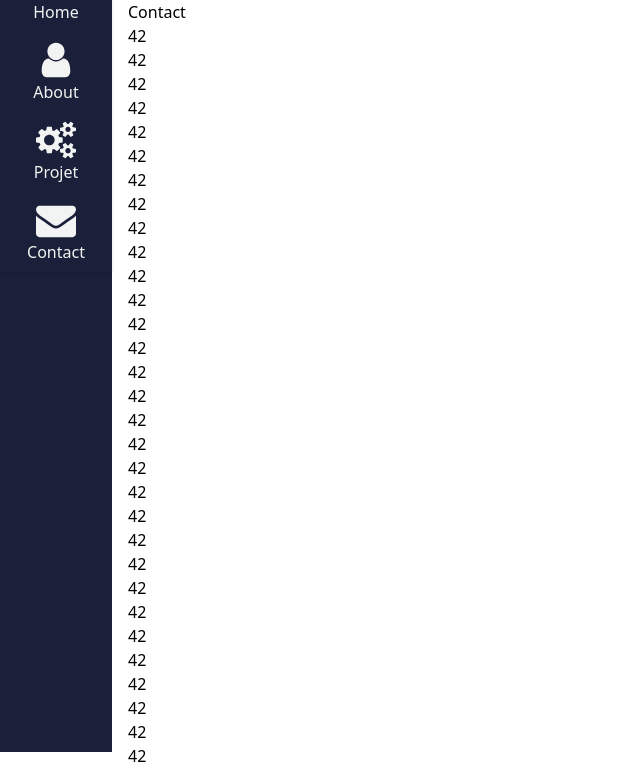
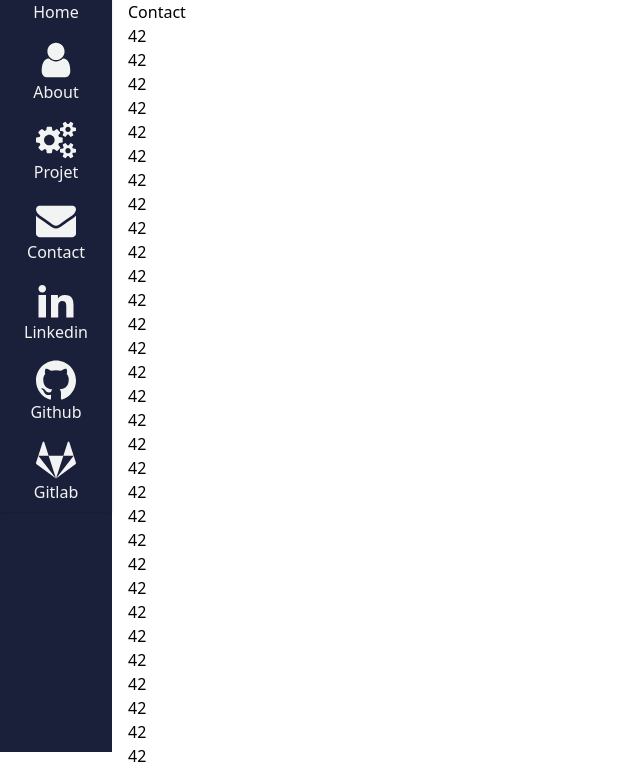
Before and after one commit to batleforc/Portfolio, a React (Create React App) app in the folder client/: page / in a window 1280 px wide. Shown: the part 848-1620 px from the top of the page, without its empty margins (0-640 px from the left). Built offline with nearby package versions, Linux system fonts and the light colour scheme.

Commit message:
[add] Ajout des liens externe

```diff
--- a/client/src/component/MainPage/Nav/DesktopNav.tsx
+++ b/client/src/component/MainPage/Nav/DesktopNav.tsx
@@ -16,6 +16,15 @@ const DesktopNav = ({
         {contents.map(({ Label, Icon, href }) => (
           <ItemNav key={Label} Label={Label} Icon={Icon} href={href} />
         ))}
+        {media.map(({ label, icon, link }) => (
+          <ItemNav
+            key={label}
+            Label={label}
+            Icon={icon}
+            href={link}
+            externalLink={true}
+          />
+        ))}
       </div>
     </div>
   );
--- a/client/src/component/MainPage/Nav/ItemNav.tsx
+++ b/client/src/component/MainPage/Nav/ItemNav.tsx
@@ -1,14 +1,25 @@
 import React from "react";
 import IcoMoonSVG from "../../helper/IcomoonSVG";
 import { Content } from "../../MainPage";
+/* eslint-disable react/jsx-no-target-blank*/
+interface ItemContent extends Content {
+  externalLink?: boolean;
+}
 
-const ItemNav = ({ Label, Icon, href }: Content) => {
+const ItemNav = ({ Label, Icon, href, externalLink }: ItemContent) => {
+  // eslint-disable-next-line
   return (
-    <a href={href} className="flex-col text-center m-2">
+    <a
+      href={href}
+      target={externalLink ? "_blank" : "_self"}
+      rel={externalLink ? "noreferrer" : "tag"}
+      className="flex-col text-center m-2"
+    >
       <IcoMoonSVG className="DeskNavBarIcon" icon={Icon} />
       <p>{Label}</p>
     </a>
   );
 };
 
+/* eslint-enable react/jsx-no-target-blank*/
 export default ItemNav;
```
